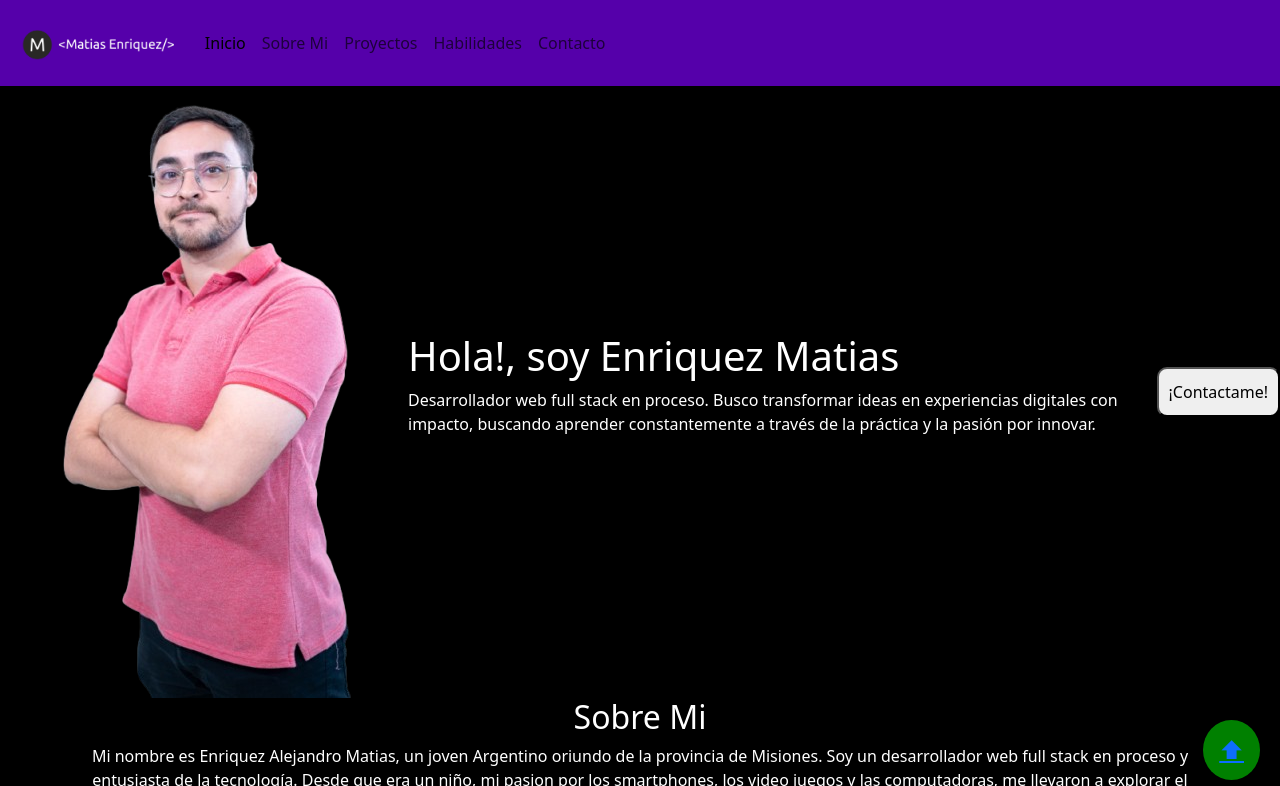
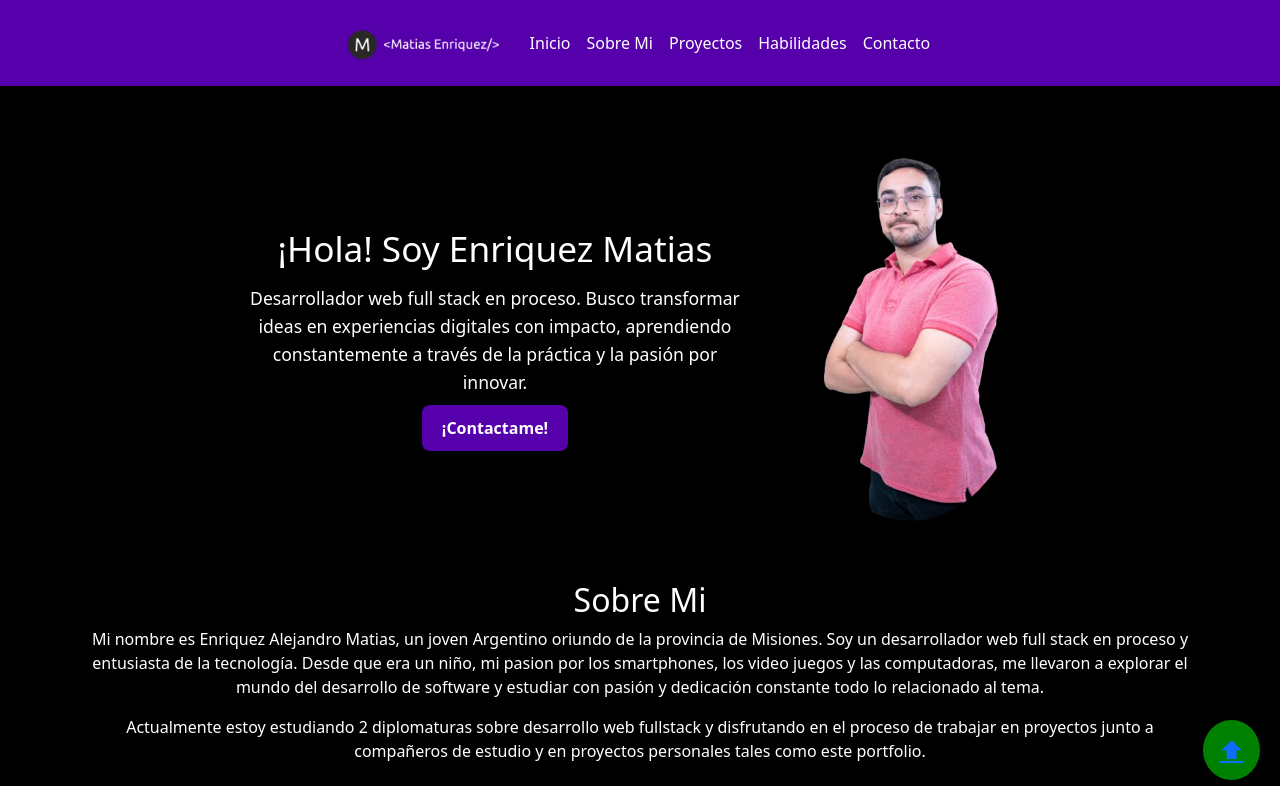
Before and after one commit to Matiasenriquez/Repositorio_Enriquez_Matias_UTN, a plain HTML site: page index.html in a window 1280 px wide. Shown: the top 786 px of the page. Drawn offline with nearby package versions, Linux system fonts and the light colour scheme.

Commit message:
add: se corrigio el css de la presentación y se modifico la alineación de los elementos en la navbar

```diff
--- a/index.html
+++ b/index.html
@@ -23,7 +23,7 @@
         <div class="collapse navbar-collapse" id="navbarNavAltMarkup">
           <!--Botones de la barra de navegación-->
           <div class="navbar-nav">
-            <a class="nav-link active" aria-current="page" href="#">Inicio</a>
+            <a class="nav-link" aria-current="page" href="#">Inicio</a>
             <a class="nav-link" href="#sobre-mi">Sobre Mi</a>
             <a class="nav-link" href="#proyectos">Proyectos</a>
             <a class="nav-link" href="#habilidades">Habilidades</a>
@@ -34,30 +34,32 @@
     </nav>
   </header>
 
-  <!--Photo of name and presentation-->
+  <!--Presentation-->
   <section class="presentation">
-    <!--Imagen de presentación-->
-    <div class="presentation-img">
-      <img src="./assets/foto.png" alt="Foto de Matias">
-    </div>
-    <!--Sección de descripción en presentación-->
-    <div class="presentation-aboutme">
-      <h1>Hola!, soy Enriquez Matias</h1>
-      <p>Desarrollador web full stack en proceso. Busco transformar ideas en experiencias digitales con impacto, buscando aprender constantemente a través de la práctica y la pasión por innovar.</p>
-    </div>
-    <button class="contactame" href=#contacto>¡Contactame!</button>
-    </div>
-  </section>
+  <!-- Descripción y botón -->
+  <div class="presentation-aboutme">
+    <h1>¡Hola! Soy Enriquez Matias</h1>
+    <p>
+      Desarrollador web full stack en proceso. Busco transformar ideas en experiencias digitales con impacto, aprendiendo constantemente a través de la práctica y la pasión por innovar.
+    </p>
+    <a href="#contacto" class="contactame">¡Contactame!</a>
+  </div>
+   <!-- Imagen de presentación -->
+  <div class="presentation-img">
+    <img src="./assets/foto.png" alt="Foto de Matias">
+  </div>
+</section>
+
 
   <!--about me Section-->
-  <section class="aboutme container">
+  <section class="aboutme container" id="sobre-mi">
     <h2>Sobre Mi</h2>
     <p>Mi nombre es Enriquez Alejandro Matias, un joven Argentino oriundo de la provincia de Misiones. Soy un desarrollador web full stack en proceso y entusiasta de la tecnología. Desde que era un niño, mi pasion por los smartphones, los video juegos y las computadoras, me llevaron a explorar el mundo del desarrollo de software y estudiar con pasión y dedicación constante todo lo relacionado al tema.</p>
     <p>Actualmente estoy estudiando 2 diplomaturas sobre desarrollo web fullstack y disfrutando en el proceso de trabajar en proyectos junto a compañeros de estudio y en proyectos personales tales como este portfolio.</p>
   </section>
 
   <!--Project Section-->
-  <section class="projects">
+  <section class="projects" id="proyectos">
     <div class="project">
       <h3>Proyecto 1</h3>
       <div class="grid-projects">
@@ -81,7 +83,7 @@
   </section>
 
    <!--Skills Section-->
-  <section class="skills">
+  <section class="skills" id="habilidades">
   <h2>Mis Habilidades</h2>
   <div class="cards">
     <div class="card-frontend">
--- a/styles/style.css
+++ b/styles/style.css
@@ -17,7 +17,7 @@ header {
   color: white;
   display: flex;
   text-align: right;
-  justify-content: space-between;
+  justify-content: space-evenly;
   padding: 5px;
   width: 100%;
 }
@@ -27,7 +27,6 @@ header {
   color: white;
   padding: 10px;
   display: flex;
-  justify-content: space-between;
   align-items: center;
 }
 .navbar-brand img {
@@ -36,19 +35,56 @@ header {
   object-fit: contain;
   height: 50px;
 }
+.navbar a {
+  color: white;
+}
+
 
 /*Sección de Presentación*/
 .presentation {
+  display: flex;
   color: white;
-  display: flex;
-  justify-content: space-evenly;
   align-items: center;
+  justify-content: center;
+  padding: 60px 20px;
+  gap: 40px;
+  text-align: center;
 }
-.contactame{
-  height: 50px;
-  border-radius: 10px;
-  text-align: center;
-  padding: 10px;
+
+.presentation-img img {
+  max-width: 250px;
+  border-radius: 50%;
+  box-shadow: 0 4px 15px rgba(0, 0, 0, 0.3);
+}
+
+.presentation-aboutme {
+  max-width: 500px;
+}
+
+.presentation-aboutme h1 {
+  font-size: 2.2rem;
+  margin-bottom: 15px;
+}
+
+.presentation-aboutme p {
+  font-size: 1.1rem;
+  line-height: 1.6;
+  margin-bottom: 20px;
+}
+
+.contactame {
+  background-color: #50A;
+  color: white;
+  border: none;
+  border-radius: 8px;
+  padding: 12px 20px;
+  text-decoration: none;
+  font-weight: bold;
+  transition: background-color 0.3s ease;
+}
+
+.contactame:hover {
+  background-color: #7030d1;
 }
 
 /*Sección Sobre Mi*/
@@ -144,7 +180,7 @@ header {
   color: white;
   padding: 30px;
   border-radius: 12px;
-  box-shadow: 0 4px 12px rgba(0,0,0,0.1);
+  box-shadow: 0 4px 12px rgba(255, 255, 255, 0.411);
 }
 
 .contacto label {
@@ -161,6 +197,7 @@ header {
 /*Boton para subir al inicio*/
 .boton-subir {
   position: fixed;
+  cursor: pointer;
   bottom: 20px;
   right: 20px;
   background-color: green;
@@ -192,4 +229,7 @@ footer {
   .grid-iconos-skills {
     grid-template-columns: 1fr;
   }
+  .projects {
+    grid-template-columns: 1fr;
+  }
 }
```
